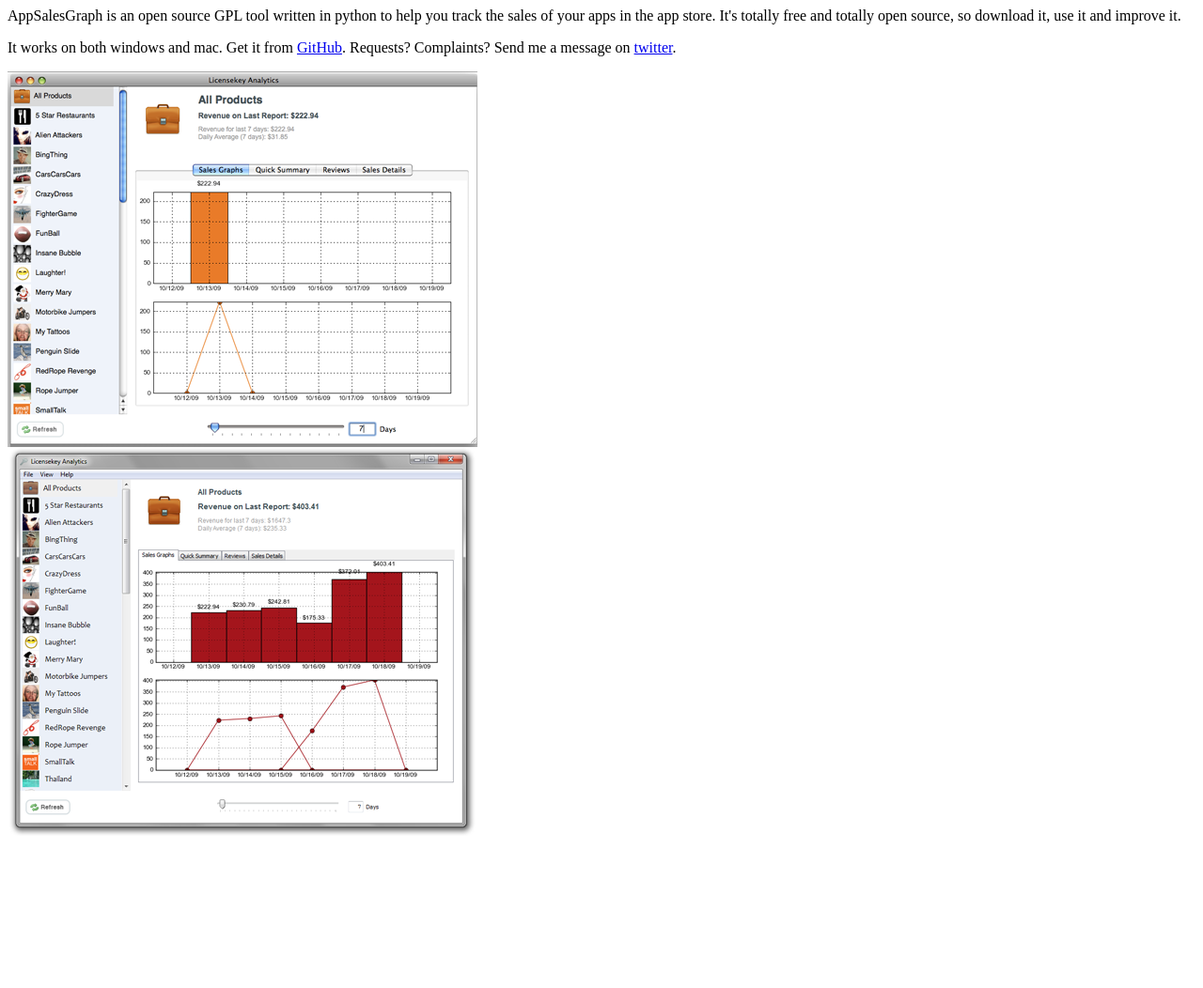
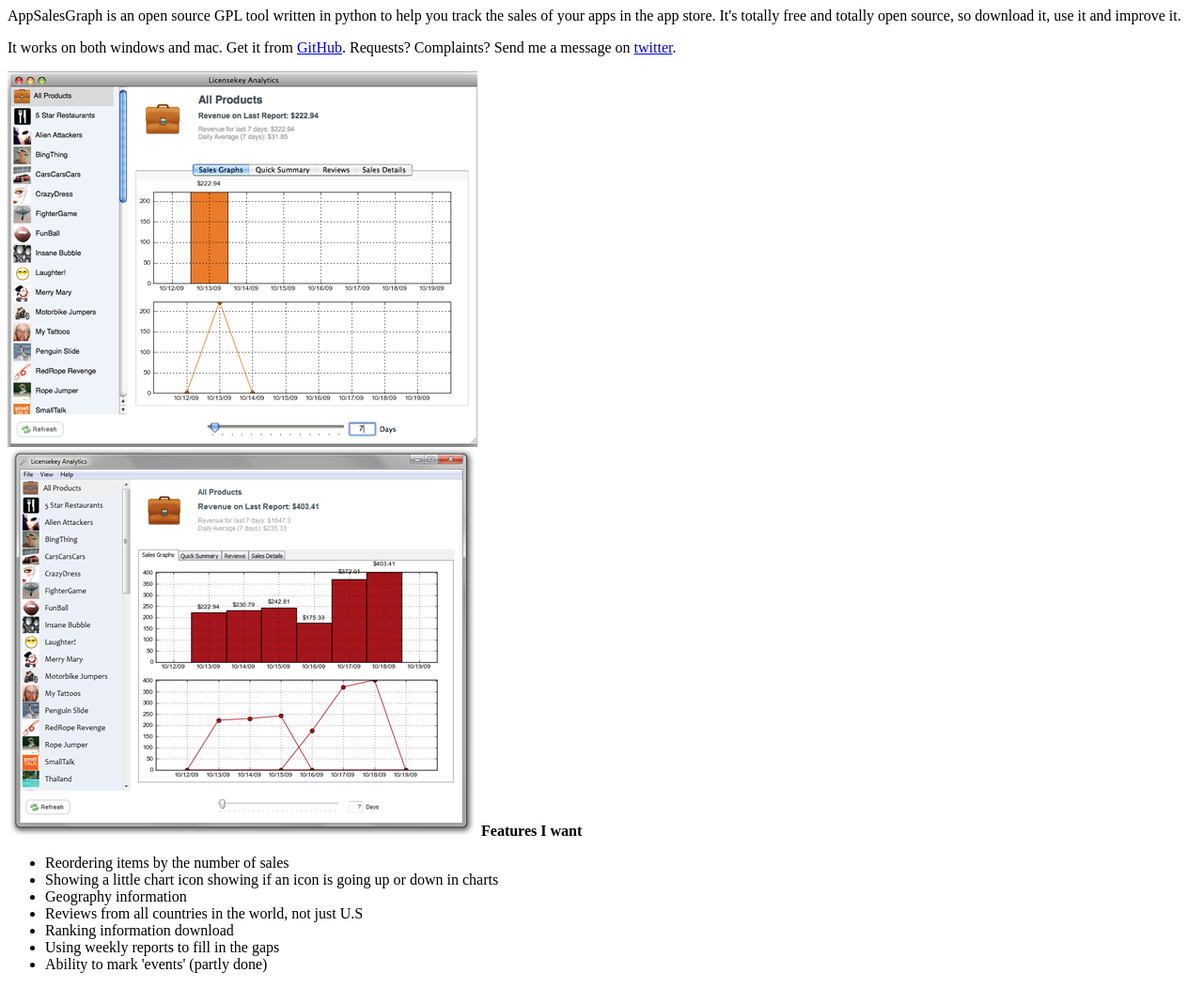
Before and after one commit to maxklein/AppSalesGraph, a plain HTML site: page index.html in a window 1280 px wide. Shown: the whole page at 94% size. Before the commit the page ends 898 px from the top, so only its background shows below. Drawn offline with Linux system fonts and the light colour scheme.

Commit message:
Updated index.html

```diff
--- a/index.html
+++ b/index.html
@@ -14,6 +14,16 @@
 		<img src="screenshot_mac.png"><br>
 		<img src="screenshot_win.png">
 
+		<b>Features I want</b>
+		<ul>
+			<li>Reordering items by the number of sales</li>
+			<li>Showing a little chart icon showing if an icon is going up or down in charts</li>
+			<li>Geography information</li>
+			<li>Reviews from all countries in the world, not just U.S</li>
+			<li>Ranking information download</li>
+			<li>Using weekly reports to fill in the gaps</li>
+			<li>Ability to mark 'events' (partly done)</li>
+		</ul>
 
 	</body>
 </html>
```
